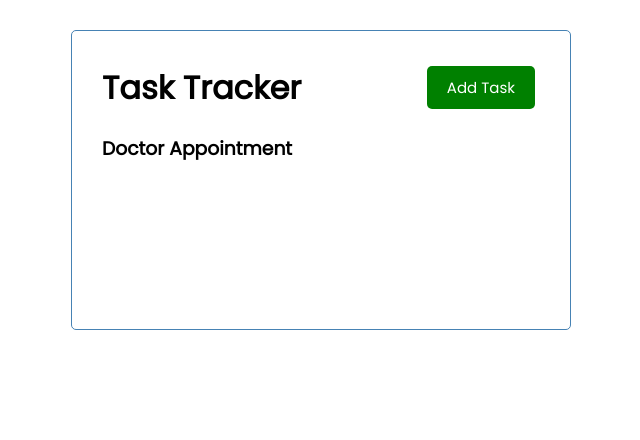
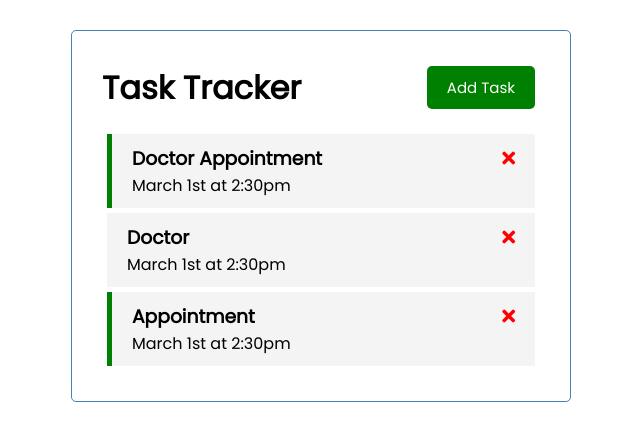
Before and after one commit to Emin-M/task-tracker, a Vue app: page / in a window 1280 px wide. Shown: the top 440 px of the page, without its empty margins (319-959 px from the left). Built offline with nearby package versions, Linux system fonts and the light colour scheme.

Commit message:
feat: Tasks component

```diff
--- a/package.json
+++ b/package.json
@@ -7,6 +7,7 @@
     "build": "vue-cli-service build"
   },
   "dependencies": {
+    "@vue/compiler-sfc": "^3.3.8",
     "core-js": "^3.8.3",
     "vue": "^3.2.13"
   },
--- a/public/index.html
+++ b/public/index.html
@@ -1,15 +1,23 @@
 <!DOCTYPE html>
 <html lang="">
 <head>
-    <meta charset="utf-8">
-    <meta http-equiv="X-UA-Compatible" content="IE=edge">
-    <meta name="viewport" content="width=device-width,initial-scale=1.0">
-    <link rel="icon" href="<%= BASE_URL %>favicon.ico">
+    <meta charset="utf-8" />
+    <meta http-equiv="X-UA-Compatible" content="IE=edge" />
+    <meta name="viewport" content="width=device-width,initial-scale=1.0" />
+    <link
+            rel="stylesheet"
+            href="https://cdnjs.cloudflare.com/ajax/libs/font-awesome/5.15.2/css/all.min.css"
+    />
+    <link rel="icon" href="<%= BASE_URL %>favicon.ico" />
     <title><%= htmlWebpackPlugin.options.title %></title>
 </head>
 <body>
 <noscript>
-      <strong>We're sorry but <%= htmlWebpackPlugin.options.title %> doesn't work properly without JavaScript enabled. Please enable it to continue.</strong>
+    <strong
+    >We're sorry but <%= htmlWebpackPlugin.options.title %> doesn't work
+        properly without JavaScript enabled. Please enable it to
+        continue.</strong
+    >
 </noscript>
 <div id="app"></div>
 <!-- built files will be auto injected -->
--- a/src/App.vue
+++ b/src/App.vue
@@ -25,6 +25,18 @@
       {
         id: 1,
         text: "Doctor Appointment",
+        day: "March 1st at 2:30pm",
+        reminder: true,
+      },
+      {
+        id: 2,
+        text: "Doctor",
+        day: "March 1st at 2:30pm",
+        reminder: false,
+      },
+      {
+        id: 3,
+        text: "Appointment",
         day: "March 1st at 2:30pm",
         reminder: true,
       }
--- /dev/null
+++ b/src/components/Task.vue
@@ -0,0 +1,45 @@
+<template>
+  <div :class="[task.reminder ? 'reminder' : '', 'task']">
+    <h3>{{ task.text }}
+      <i class="fas fa-times"></i>
+    </h3>
+    <p>{{ task.day }}</p>
+  </div>
+</template>
+
+<script>
+export default {
+  name: "Task",
+  props: {
+    task: {
+      id: Number,
+      text: String,
+      day: String,
+      reminder: Boolean
+    }
+  }
+}
+</script>
+
+<style scoped>
+.fas {
+  color: red;
+}
+
+.task {
+  background: #f4f4f4;
+  margin: 5px;
+  padding: 10px 20px;
+  cursor: pointer;
+}
+
+.task.reminder {
+  border-left: 5px solid green;
+}
+
+.task h3 {
+  display: flex;
+  align-items: center;
+  justify-content: space-between;
+}
+</style>
--- a/src/components/Tasks.vue
+++ b/src/components/Tasks.vue
@@ -1,14 +1,19 @@
 <template>
   <div :key="task.id" v-for="task in tasks">
-    <h3>{{ task.text }}</h3>
+    <Task :task="task"/>
   </div>
 </template>
 
 <script>
-  export default {
-    name: "Tasks",
-    props: {
-      tasks: Array
-    }
+import Task from "./Task.vue";
+
+export default {
+  name: "Tasks",
+  props: {
+    tasks: Array
+  },
+  components: {
+    Task
   }
+}
 </script>
```
Also changed, not shown: 1 other file (tests, documents, lock files or other folders). Lines whose indentation alone changed are shown as unchanged.
